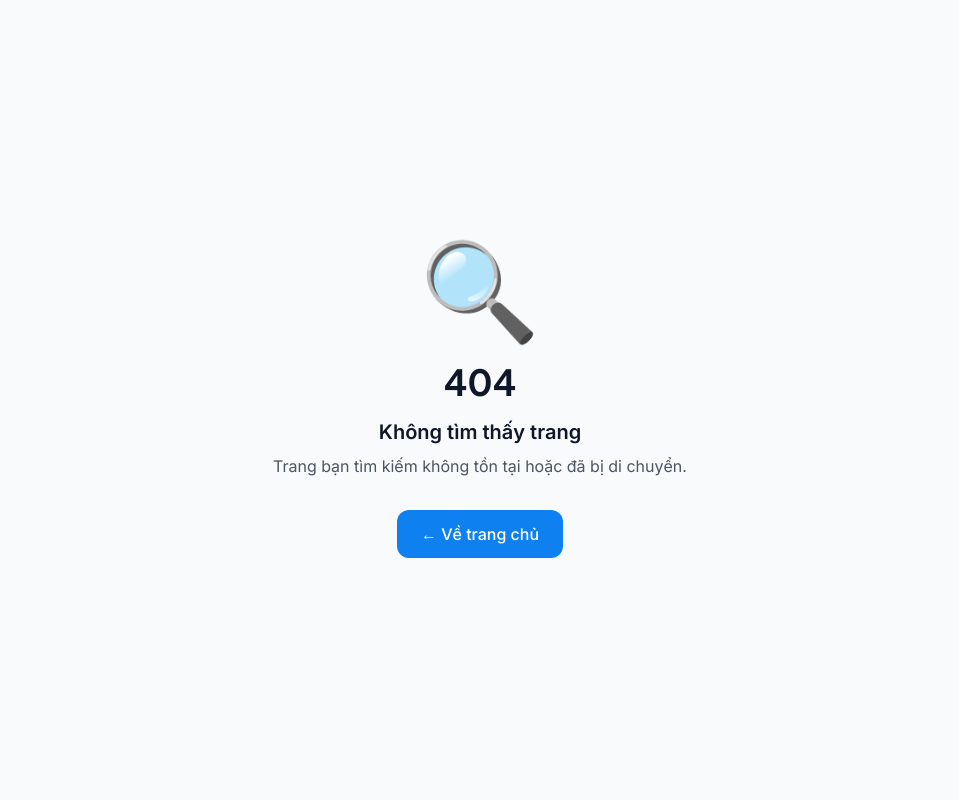
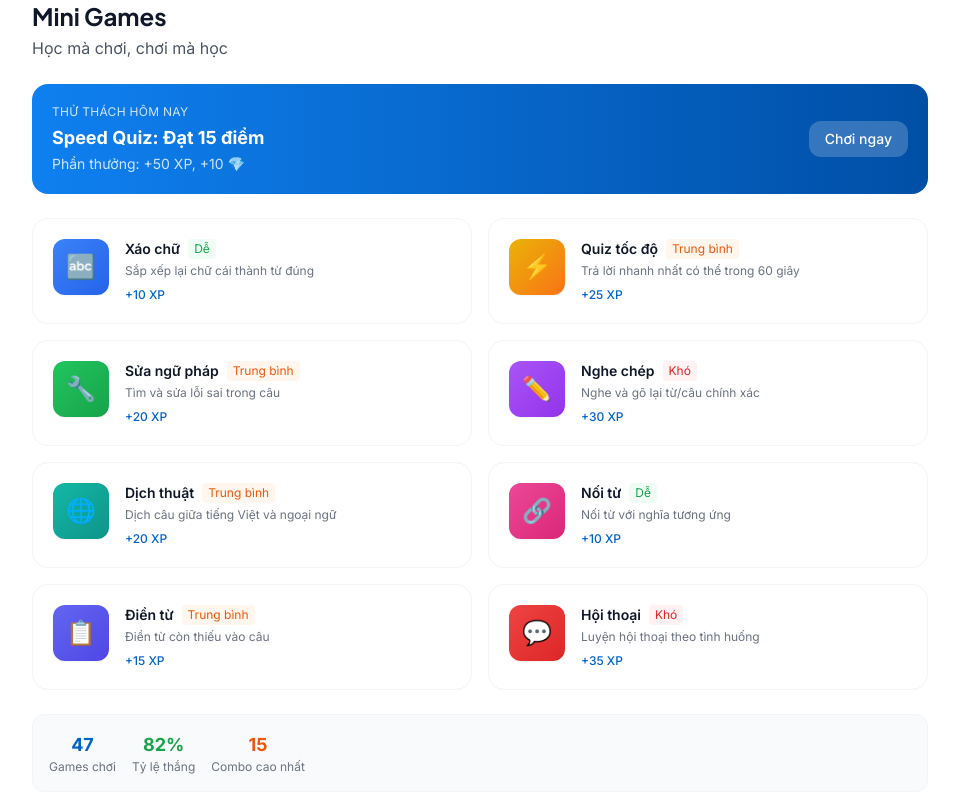
Before and after one commit to JasonTM17/Language_App, a Next.js app in the folder web/: page /games in a window 1280 px wide. Before the commit this address had no page. Shown: the whole page, without its empty margins (160-1119 px from the left). Built offline with nearby package versions, Linux system fonts and the light colour scheme.

Commit message:
feat: add mini games hub page with daily challenges
Central games page linking to all exercise types with difficulty
ratings, XP rewards, daily challenge banner, and play statistics.

```diff
--- /dev/null
+++ b/web/src/app/games/page.tsx
@@ -0,0 +1,106 @@
+'use client';
+
+import { useRouter } from 'next/navigation';
+
+interface MiniGame {
+  id: string;
+  title: string;
+  titleVi: string;
+  description: string;
+  icon: string;
+  href: string;
+  difficulty: 'easy' | 'medium' | 'hard';
+  xpReward: number;
+  color: string;
+}
+
+const miniGames: MiniGame[] = [
+  { id: 'word-scramble', title: 'Word Scramble', titleVi: 'Xáo chữ', description: 'Sắp xếp lại chữ cái thành từ đúng', icon: '🔤', href: '/word-scramble', difficulty: 'easy', xpReward: 10, color: 'from-blue-500 to-blue-600' },
+  { id: 'timed-challenge', title: 'Speed Quiz', titleVi: 'Quiz tốc độ', description: 'Trả lời nhanh nhất có thể trong 60 giây', icon: '⚡', href: '/timed-challenge', difficulty: 'medium', xpReward: 25, color: 'from-yellow-500 to-orange-500' },
+  { id: 'grammar-fix', title: 'Grammar Fix', titleVi: 'Sửa ngữ pháp', description: 'Tìm và sửa lỗi sai trong câu', icon: '🔧', href: '/grammar-correction', difficulty: 'medium', xpReward: 20, color: 'from-green-500 to-green-600' },
+  { id: 'dictation', title: 'Dictation', titleVi: 'Nghe chép', description: 'Nghe và gõ lại từ/câu chính xác', icon: '✏️', href: '/dictation', difficulty: 'hard', xpReward: 30, color: 'from-purple-500 to-purple-600' },
+  { id: 'translation', title: 'Translation', titleVi: 'Dịch thuật', description: 'Dịch câu giữa tiếng Việt và ngoại ngữ', icon: '🌐', href: '/translation', difficulty: 'medium', xpReward: 20, color: 'from-teal-500 to-teal-600' },
+  { id: 'matching', title: 'Matching', titleVi: 'Nối từ', description: 'Nối từ với nghĩa tương ứng', icon: '🔗', href: '/matching', difficulty: 'easy', xpReward: 10, color: 'from-pink-500 to-pink-600' },
+  { id: 'fill-blank', title: 'Fill in Blank', titleVi: 'Điền từ', description: 'Điền từ còn thiếu vào câu', icon: '📋', href: '/fill-blank', difficulty: 'medium', xpReward: 15, color: 'from-indigo-500 to-indigo-600' },
+  { id: 'conversation', title: 'Conversation', titleVi: 'Hội thoại', description: 'Luyện hội thoại theo tình huống', icon: '💬', href: '/conversation', difficulty: 'hard', xpReward: 35, color: 'from-red-500 to-red-600' },
+];
+
+const difficultyLabels = { easy: 'Dễ', medium: 'Trung bình', hard: 'Khó' };
+const difficultyColors = { easy: 'text-green-600 bg-green-50', medium: 'text-orange-600 bg-orange-50', hard: 'text-red-600 bg-red-50' };
+
+export default function GamesPage() {
+  const router = useRouter();
+
+  return (
+    <div className="max-w-4xl mx-auto space-y-6">
+      <div>
+        <h1 className="text-2xl font-bold font-display">Mini Games</h1>
+        <p className="text-gray-600 dark:text-gray-400 mt-1">Học mà chơi, chơi mà học</p>
+      </div>
+
+      {/* Daily challenge banner */}
+      <div className="p-5 rounded-2xl bg-gradient-to-r from-primary-500 to-primary-700 text-white">
+        <div className="flex items-center justify-between">
+          <div>
+            <p className="text-xs opacity-80 uppercase tracking-wide">Thử thách hôm nay</p>
+            <p className="text-lg font-bold mt-1">Speed Quiz: Đạt 15 điểm</p>
+            <p className="text-sm opacity-80 mt-0.5">Phần thưởng: +50 XP, +10 💎</p>
+          </div>
+          <button
+            onClick={() => router.push('/timed-challenge')}
+            className="px-4 py-2 bg-white/20 hover:bg-white/30 rounded-xl text-sm font-medium transition-all"
+          >
+            Chơi ngay
+          </button>
+        </div>
+      </div>
+
+      {/* Games grid */}
+      <div className="grid grid-cols-1 md:grid-cols-2 gap-4">
+        {miniGames.map((game) => (
+          <button
+            key={game.id}
+            onClick={() => router.push(game.href)}
+            className="p-5 rounded-2xl bg-white dark:bg-gray-800 border border-gray-100 dark:border-gray-700 text-left hover:scale-[1.02] transition-all hover:shadow-lg"
+          >
+            <div className="flex items-start gap-4">
+              <div className={`w-14 h-14 rounded-xl bg-gradient-to-br ${game.color} flex items-center justify-center text-2xl shadow-sm`}>
+                {game.icon}
+              </div>
+              <div className="flex-1 min-w-0">
+                <div className="flex items-center gap-2">
+                  <h3 className="font-semibold text-sm">{game.titleVi}</h3>
+                  <span className={`text-xs px-1.5 py-0.5 rounded ${difficultyColors[game.difficulty]}`}>
+                    {difficultyLabels[game.difficulty]}
+                  </span>
+                </div>
+                <p className="text-xs text-gray-500 mt-1">{game.description}</p>
+                <p className="text-xs text-primary-600 font-medium mt-2">+{game.xpReward} XP</p>
+              </div>
+            </div>
+          </button>
+        ))}
+      </div>
+
+      {/* Stats */}
+      <div className="p-4 rounded-xl bg-gray-50 dark:bg-gray-800/50 border border-gray-100 dark:border-gray-700">
+        <div className="flex items-center justify-between">
+          <div className="flex items-center gap-4">
+            <div className="text-center">
+              <p className="text-lg font-bold text-primary-600">47</p>
+              <p className="text-xs text-gray-500">Games chơi</p>
+            </div>
+            <div className="text-center">
+              <p className="text-lg font-bold text-green-600">82%</p>
+              <p className="text-xs text-gray-500">Tỷ lệ thắng</p>
+            </div>
+            <div className="text-center">
+              <p className="text-lg font-bold text-orange-600">15</p>
+              <p className="text-xs text-gray-500">Combo cao nhất</p>
+            </div>
+          </div>
+        </div>
+      </div>
+    </div>
+  );
+}
--- a/web/src/components/layout/app-layout.tsx
+++ b/web/src/components/layout/app-layout.tsx
@@ -44,6 +44,7 @@ const navItems = [
   { href: '/quests', label: 'Quests', icon: '⚔️' },
   { href: '/daily-goals', label: 'Daily Goals', icon: '🎯' },
   { href: '/shop', label: 'Shop', icon: '💎' },
+  { href: '/games', label: 'Games', icon: '🎮' },
   { href: '/progress', label: 'Progress', icon: '📊' },
   { href: '/analytics', label: 'Analytics', icon: '📈' },
 ];
```
